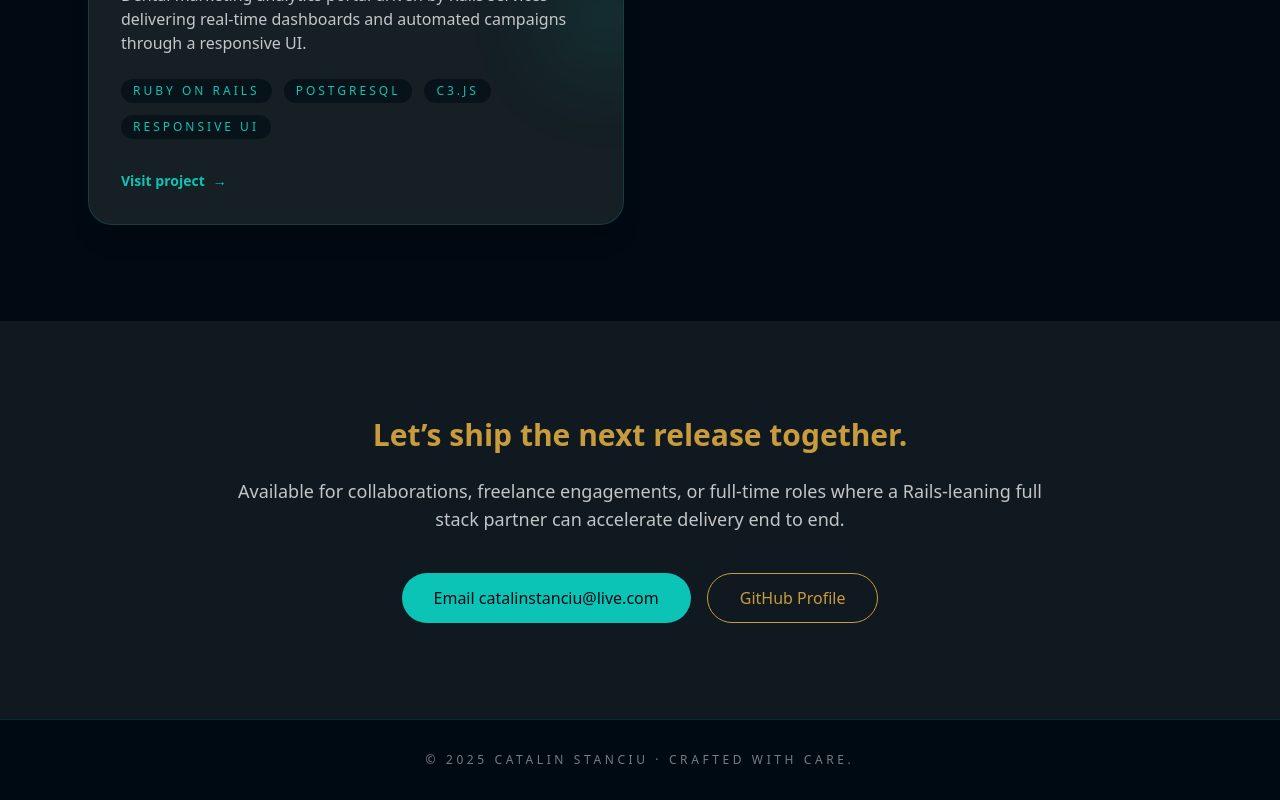
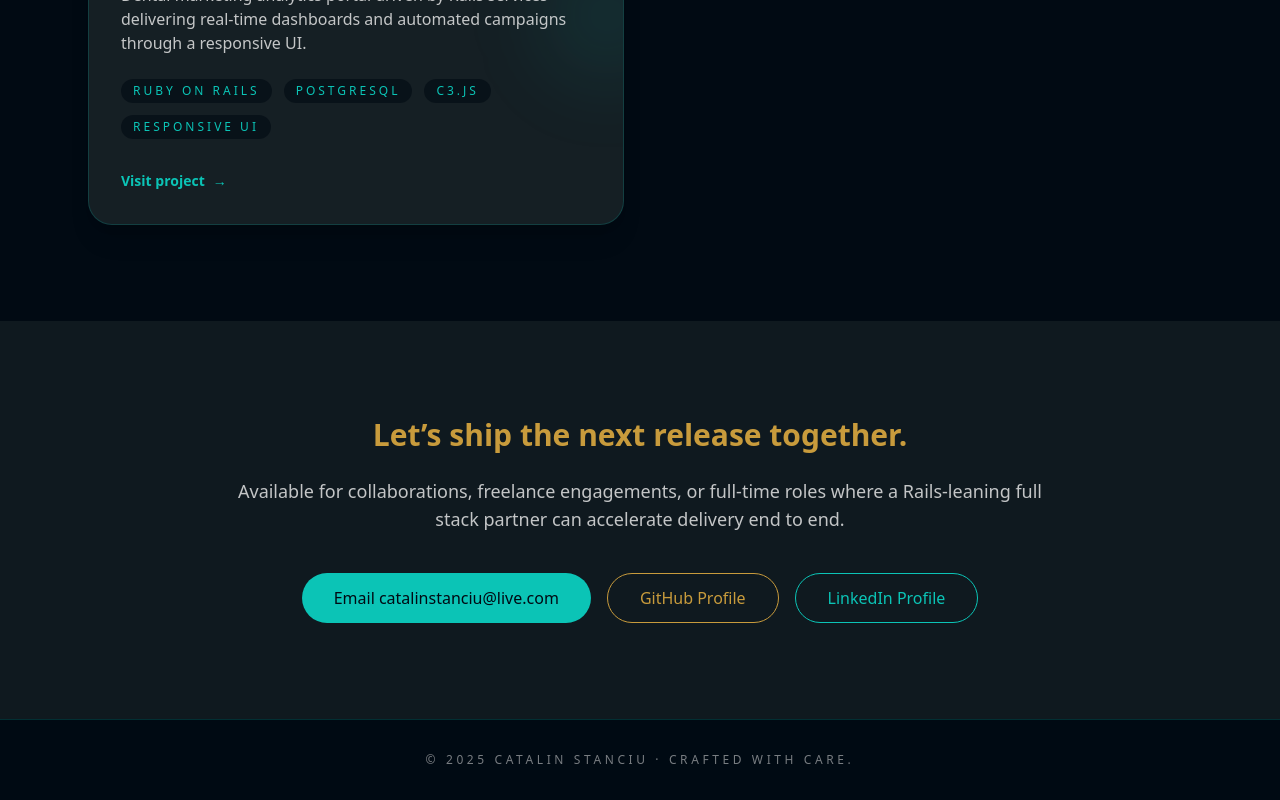
Before and after one commit to catalinstanciu92/portfolio, a React (Vite) app: page / in a window 1280 px wide. Shown: the part 3561-4361 px from the top of the page. Built offline with nearby package versions, Linux system fonts and the light colour scheme.

Commit message:
feat: add LinkedIn profile link to the application

```diff
--- a/src/App.tsx
+++ b/src/App.tsx
@@ -384,6 +384,14 @@ function App() {
                 >
                   GitHub Profile
                 </a>
+                <a
+                  href="https://www.linkedin.com/in/catalin-stanciu92/"
+                  target="_blank"
+                  rel="noopener noreferrer"
+                  className="inline-flex items-center gap-2 rounded-full border border-primary_accent px-8 py-3 text-primary_accent transition hover:bg-primary_accent/10"
+                >
+                  LinkedIn Profile
+                </a>
               </div>
             </div>
           </section>
```
